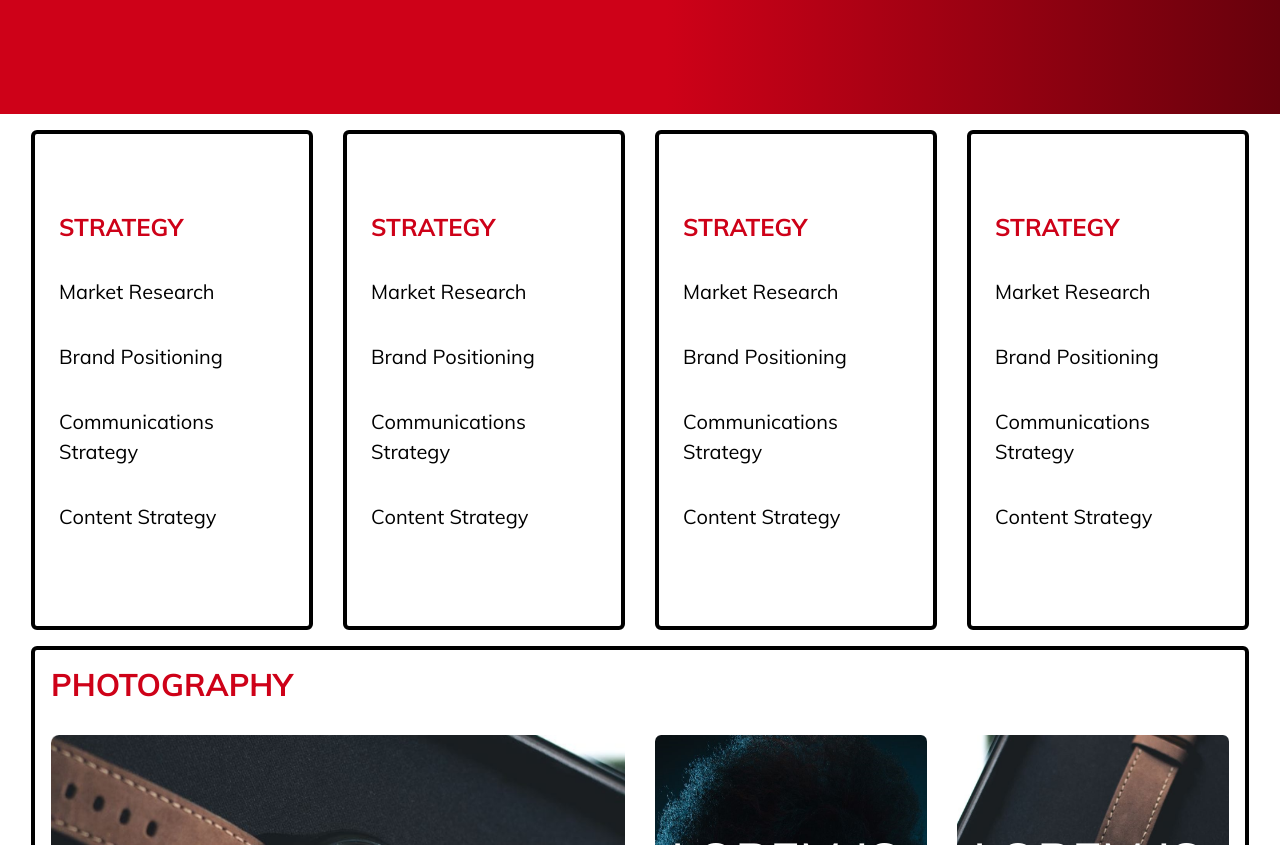
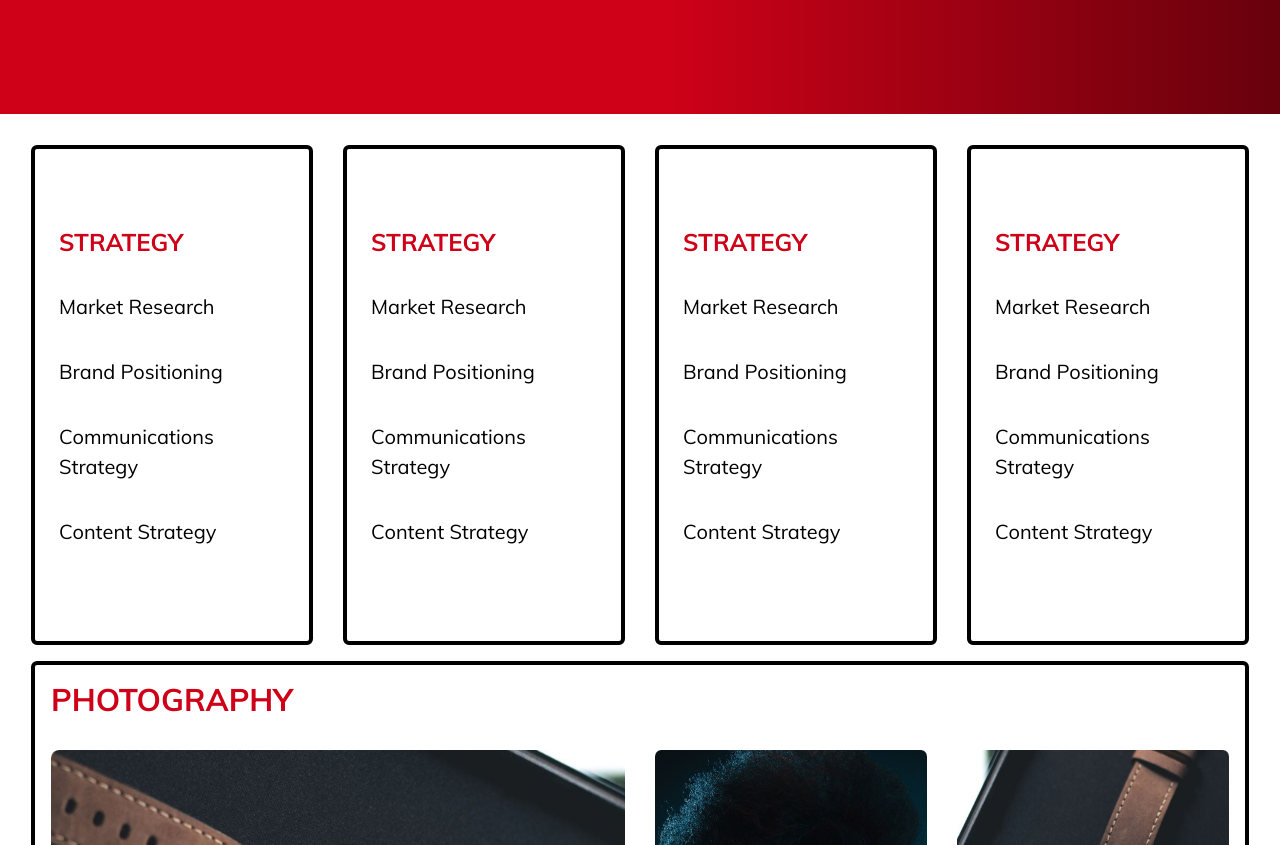
Before and after one commit to aishaqureshi0312/eminent-media, a plain HTML site: page index.html in a window 1280 px wide. Shown: the part 520-1365 px from the top of the page. Drawn offline with Linux system fonts and the light colour scheme; a script that the page names is missing.

Commit message:
Changes.

```diff
--- a/css/style.scss
+++ b/css/style.scss
@@ -174,7 +174,6 @@ background: linear-gradient(180deg, rgba(206,1,24,1) 0%, var(--color_black) 100%
   font-family: muliBold;
   src: url(../font/Muli-Bold.ttf);
 }
-
 
 //Sizes
 h1 {
@@ -462,6 +461,10 @@ body {
     height: 500px;
   }
 
+  .card_show{
+    margin-top: 15px;
+  }
+
   .card_show:hover{
     .card_hover{
       display: block !important;
@@ -476,9 +479,6 @@ body {
     width: 100%;
     background-color: var(--color_red);
   }
-
-
-
 }
 
 .team{
```
Also changed, not shown: css/style.css.
